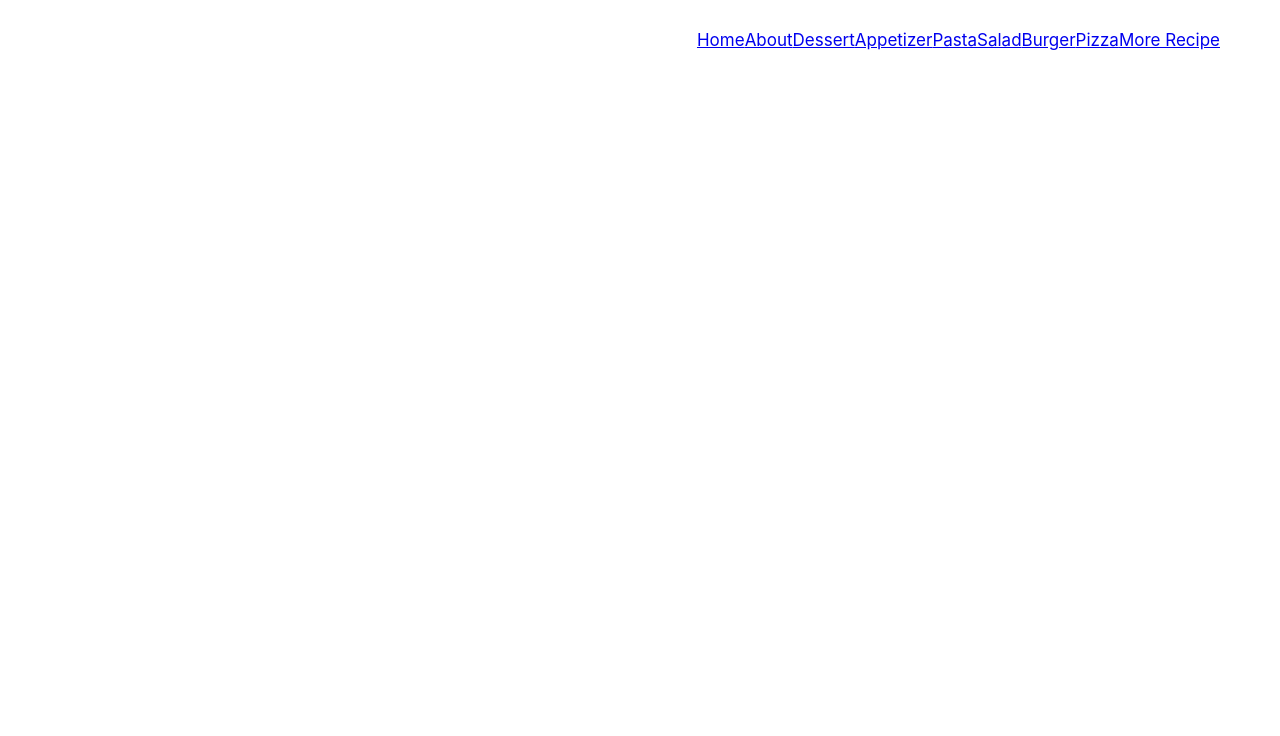
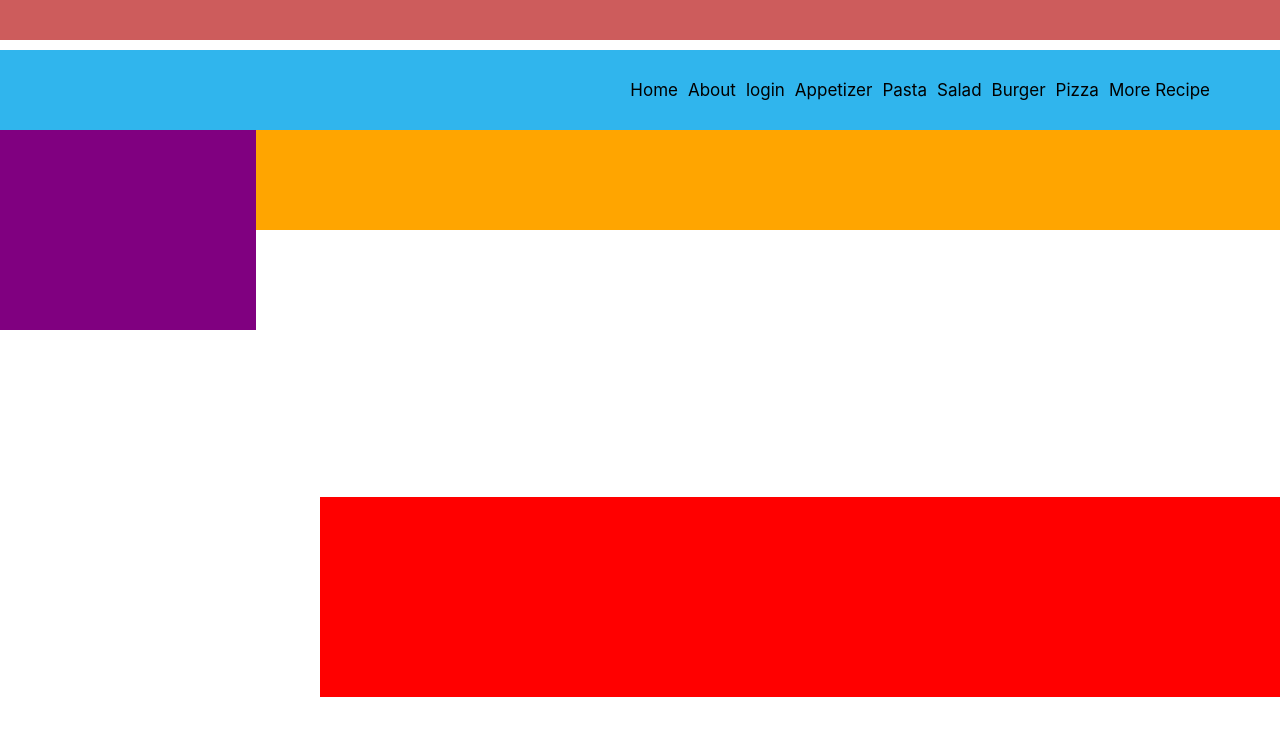
Before and after one commit to seohan1010/ch8_5_front, a React (Create React App) app: page / in a window 1280 px wide. Shown: the top 736 px of the page. Built offline with nearby package versions, Linux system fonts and the light colour scheme.

Commit message:
layout initialized

```diff
--- a/src/App.tsx
+++ b/src/App.tsx
@@ -25,7 +25,13 @@ const router = createBrowserRouter([
 ]);
 
 function App() {
-  return <RouterProvider router={router} />;
+  return (
+    <RouterProvider router={router}>
+      <div>
+        <HomePage></HomePage>
+      </div>
+    </RouterProvider>
+  );
 }
 
 export default App;
--- a/src/pages/HomePage.tsx
+++ b/src/pages/HomePage.tsx
@@ -4,39 +4,65 @@ import classes from "../style/pages_style/HomePage.module.css";
 const HomePage = () => {
   return (
     <>
+      <div className={classes.logo_area}></div>
       <header className={classes.header}>
-        <div >
+        <div>
           <ul className={classes.ul}>
             <li className={classes.li}>
-              <Link to={""}>Home</Link>
+              <Link className={classes.Link} to={""}>
+                Home
+              </Link>
             </li>
             <li className={classes.li}>
-              <Link to={""}>About</Link>
+              <Link className={classes.Link} to={""}>
+                About
+              </Link>
             </li>
             <li className={classes.li}>
-              <Link to={""}> Dessert</Link>
+              <Link className={classes.Link} to={"/login"}>
+                {" "}
+                login
+              </Link>
             </li>
             <li className={classes.li}>
-              <Link to={""}>Appetizer</Link>
+              <Link className={classes.Link} to={""}>
+                Appetizer
+              </Link>
             </li>
             <li className={classes.li}>
-              <Link to={""}>Pasta</Link>
+              <Link className={classes.Link} to={""}>
+                Pasta
+              </Link>
             </li>
             <li className={classes.li}>
-              <Link to={""}>Salad</Link>
+              <Link className={classes.Link} to={""}>
+                Salad
+              </Link>
             </li>
             <li className={classes.li}>
-              <Link to={""}> Burger</Link>
+              <Link className={classes.Link} to={""}>
+                {" "}
+                Burger
+              </Link>
             </li>
             <li className={classes.li}>
-              <Link to={""}>Pizza</Link>
+              <Link className={classes.Link} to={""}>
+                Pizza
+              </Link>
             </li>
             <li className={classes.li}>
-              <Link to={""}>More Recipe</Link>
+              <Link className={classes.Link} to={""}>
+                More Recipe
+              </Link>
             </li>
           </ul>
         </div>
       </header>
+
+      <div className={classes.body}>
+        <div className={classes.left_div}></div>
+        <div className={classes.right_div}></div>
+      </div>
     </>
   );
 };
--- a/src/style/pages_style/HomePage.module.css
+++ b/src/style/pages_style/HomePage.module.css
@@ -1,10 +1,16 @@
+.logo_area {
+  background-color: indianred;
+  height: 5vh;
+}
 
 .header {
+  margin-top: 10px;
   background-image: linear-gradient();
   background-size: cover;
   background-position: center;
-  height: 100vh;
-  min-height: 100px;
+  background-color: rgb(48, 181, 237);
+  height: 8vh;
+  min-height: 80px;
 }
 
 .ul {
@@ -17,4 +23,29 @@
 }
 .li {
   display: inline-block;
+  margin-right: 10px;
 }
+
+.Link {
+  text-decoration: none;
+  color: inherit;
+}
+
+.body {
+  width: 100%;
+  height:100px;
+  background-color: orange;
+}
+
+.left_div {
+  background-color: purple;
+  min-height: 200px;
+  width: 20%;
+  float: left;
+}
+.right_div {
+  background-color: red;
+  min-height: 200px;
+  width: 75%;
+  float: right;
+}
```
